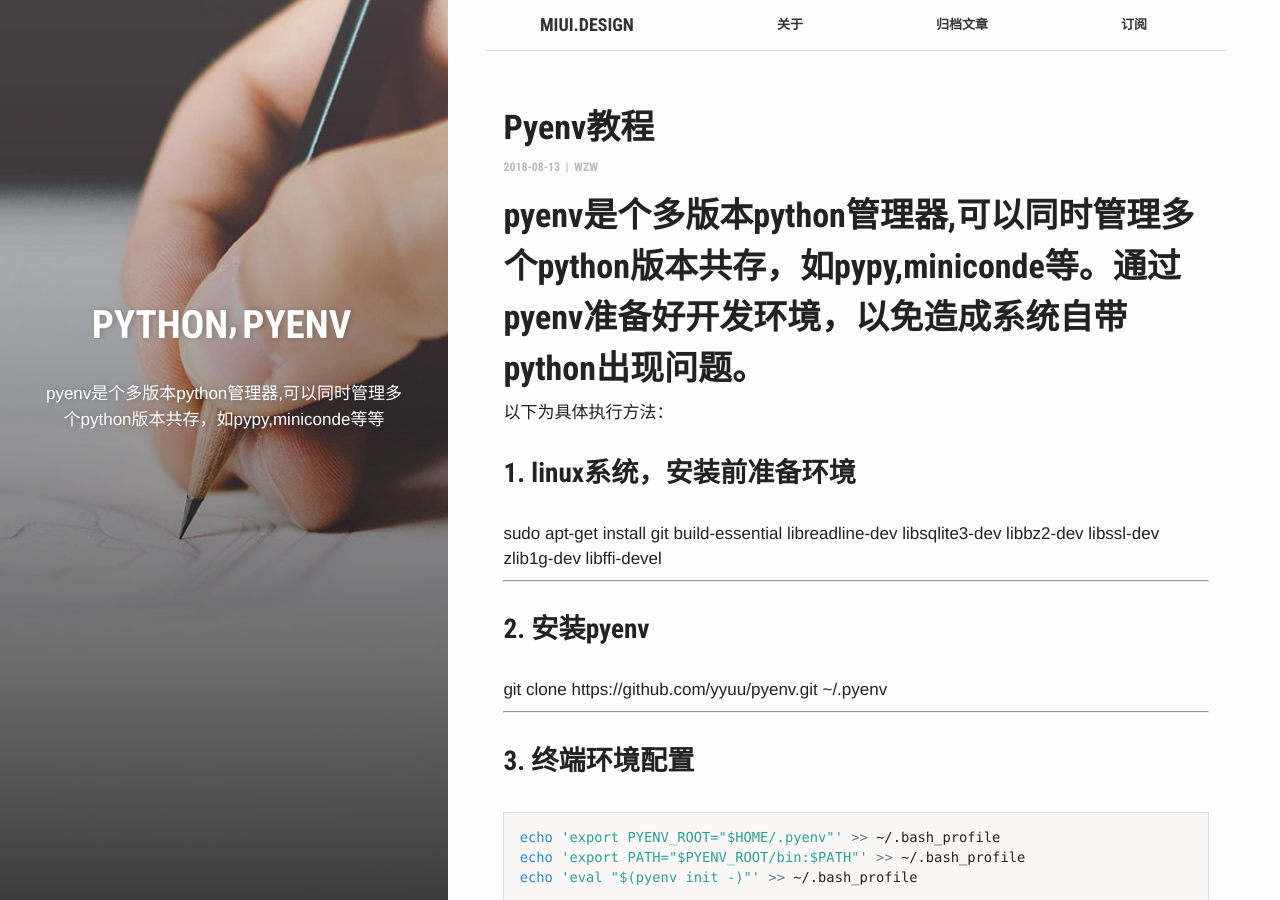
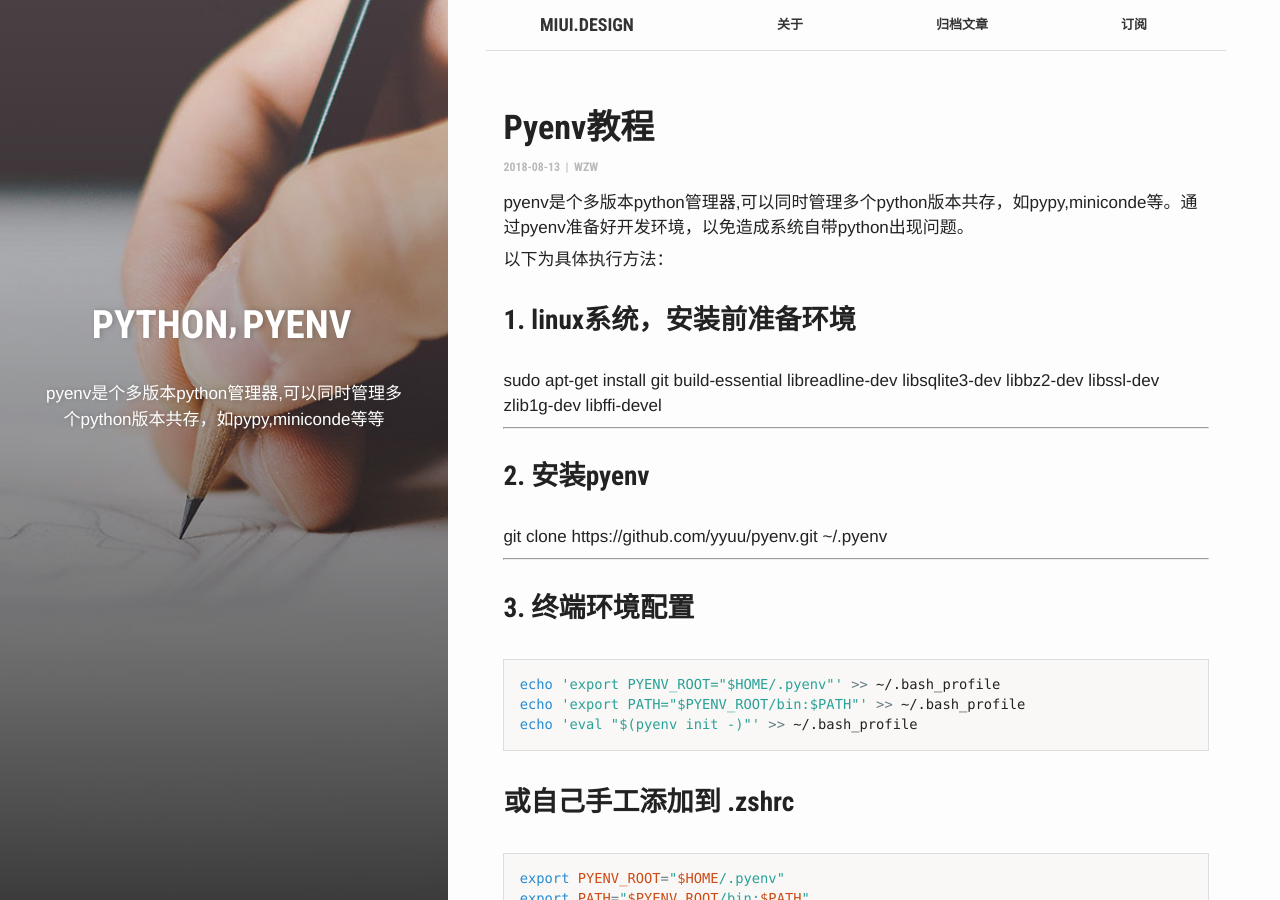
Before and after one commit to zvwork/zvwork.github.io, a Jekyll site: the page built from _posts/2018-08-13-pyenv.md, in a window 1280 px wide and 900 px high. Built offline with Jekyll 4.4.1, drawn with Linux system fonts in a browser that asks for light colours.

Commit message:
更改标题大小

```diff
--- a/_posts/2018-08-13-pyenv.md
+++ b/_posts/2018-08-13-pyenv.md
@@ -11,7 +11,7 @@ author: wzw
 ---
 
 
-# pyenv是个多版本python管理器,可以同时管理多个python版本共存，如pypy,miniconde等。通过pyenv准备好开发环境，以免造成系统自带python出现问题。
+pyenv是个多版本python管理器,可以同时管理多个python版本共存，如pypy,miniconde等。通过pyenv准备好开发环境，以免造成系统自带python出现问题。
 
 以下为具体执行方法：
 
```
